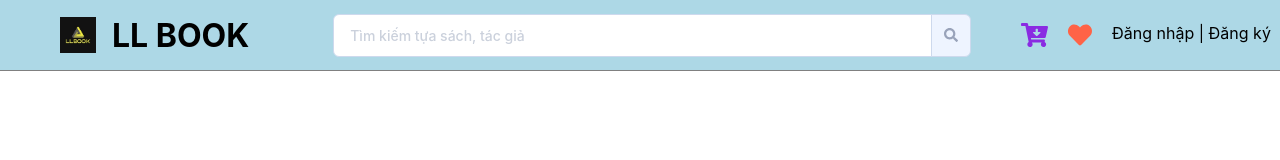
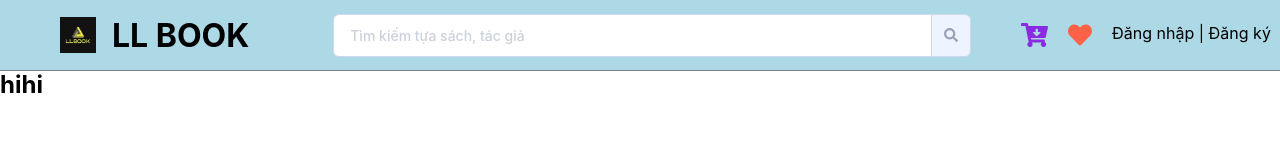
Before and after one commit to llbookstore/client-page, a React (Create React App) app: page / in a window 1280 px wide. Shown: the top 160 px of the page. Built offline with nearby package versions, Linux system fonts and the light colour scheme.

Commit message:
add antd react-router

```diff
--- a/package.json
+++ b/package.json
@@ -9,9 +9,11 @@
     "@testing-library/jest-dom": "^5.11.4",
     "@testing-library/react": "^11.1.0",
     "@testing-library/user-event": "^12.1.10",
+    "antd": "^4.12.3",
     "node-sass": "^5.0.0",
     "react": "^17.0.1",
     "react-dom": "^17.0.1",
+    "react-router-dom": "^5.2.0",
     "react-scripts": "4.0.3",
     "web-vitals": "^1.0.1"
   },
--- a/src/App.js
+++ b/src/App.js
@@ -1,13 +1,23 @@
 import './App.scss';
 import Header from './components/Header';
+import { BrowserRouter as Router, Switch, Route } from 'react-router-dom';
+import routes from './routes';
 function App() {
   return (
-    <div className="App">
+    <Router>
+      <div className="App">
         <Header />
         <section >
-
+          <Switch>
+            {
+              routes.map((route, index) =>
+                <Route key={index} {...route} />
+              )
+            }
+          </Switch>
         </section>
-    </div>
+      </div>
+    </Router>
   );
 }
 
--- a/src/App.scss
+++ b/src/App.scss
@@ -16,6 +16,14 @@
 
   --color-primary: lightblue;
   --color-secondary: tomato;
+}
+
+a {
+    text-decoration: none;
+    color: black;
+    &:hover{
+        color: yellowgreen;
+    }
 }
 .color-blueviolet {
   color: blueviolet !important;
--- /dev/null
+++ b/src/components/Category.js
@@ -0,0 +1,9 @@
+import React from 'react'
+
+export default function Category() {
+    return (
+        <div>
+            <h1>hihi</h1>
+        </div>
+    )
+}
--- a/src/components/Header.js
+++ b/src/components/Header.js
@@ -1,8 +1,10 @@
 import React, { useState } from 'react'
+import { Link } from 'react-router-dom'
 import { FontAwesomeIcon } from '@fortawesome/react-fontawesome'
 import { faSearch, faCartArrowDown, faHeart } from '@fortawesome/free-solid-svg-icons'
-import './Header.scss';
-import logo from '../assets/img/logo.jpg';
+import './Header.scss'
+import logo from '../assets/img/logo.jpg'
+
 export default function Header() {
     const [inputSearch, setInputSearch] = useState(null);
     const [clickSearch, setClickSearch] = useState(false);
@@ -11,18 +13,24 @@ export default function Header() {
         <header className='header'>
             <div className='header__logo'>
                 <img className='header__logo-img' src={logo} alt='LLBook store' />
-                <span className='header__logo-llbook'>LL BOOK</span>
+                <Link to="/" className='header__logo-llbook'>LL BOOK</Link>
             </div>
             <form className='form-group'>
-                <input className='form-field' type='search' value={inputSearch} onClick={() => setClickSearch(true)} onChange={(e) => setInputSearch(e.target.value)} placeholder='Tìm kiếm tựa sách, tác giả' />
+                <input
+                    className='form-field'
+                    type='search'
+                    value={inputSearch}
+                    onClick={() => setClickSearch(true)} onChange={(e) => setInputSearch(e.target.value)}
+                    placeholder='Tìm kiếm tựa sách, tác giả'
+                />
                 <span><FontAwesomeIcon icon={faSearch} /></span>
             </form>
             <div id="searchOverlay" style={{ display: `${clickSearch ? 'block' : 'none'}` }} onClick={() => setClickSearch(false)}></div>
             <div className='header__user'>
-                <FontAwesomeIcon icon={faCartArrowDown} className='header__user-icon color-blueviolet' />
-                <FontAwesomeIcon icon={faHeart} className='header__user-icon' />
-                <span className='header__user-login'>Đăng nhập</span>
-                <span style={{ cursor: 'pointer' }}>Đăng ký</span>
+                <Link to='/cart'><FontAwesomeIcon icon={faCartArrowDown} className='header__user-icon color-blueviolet' /></Link>
+                <Link to='/favourite'><FontAwesomeIcon icon={faHeart} className='header__user-icon' /></Link>
+                <Link to='/login' className='header__user-login'>Đăng nhập</Link>
+                <Link to='/signup'>Đăng ký</Link>
             </div>
         </header>
     )
--- /dev/null
+++ b/src/components/Home.js
@@ -0,0 +1,9 @@
+import React from 'react';
+import Category from './Category';
+export default function Home() {
+    return (
+        <>
+            <Category />
+        </>
+    )
+}
--- /dev/null
+++ b/src/routes.js
@@ -0,0 +1,10 @@
+import Home from './components/Home';
+const router = [
+    {
+        path: '/',
+        exact: true,
+        component: Home
+    }
+]
+
+export default router;
```
Also changed, not shown: 1 other file (tests, documents, lock files or other folders).
